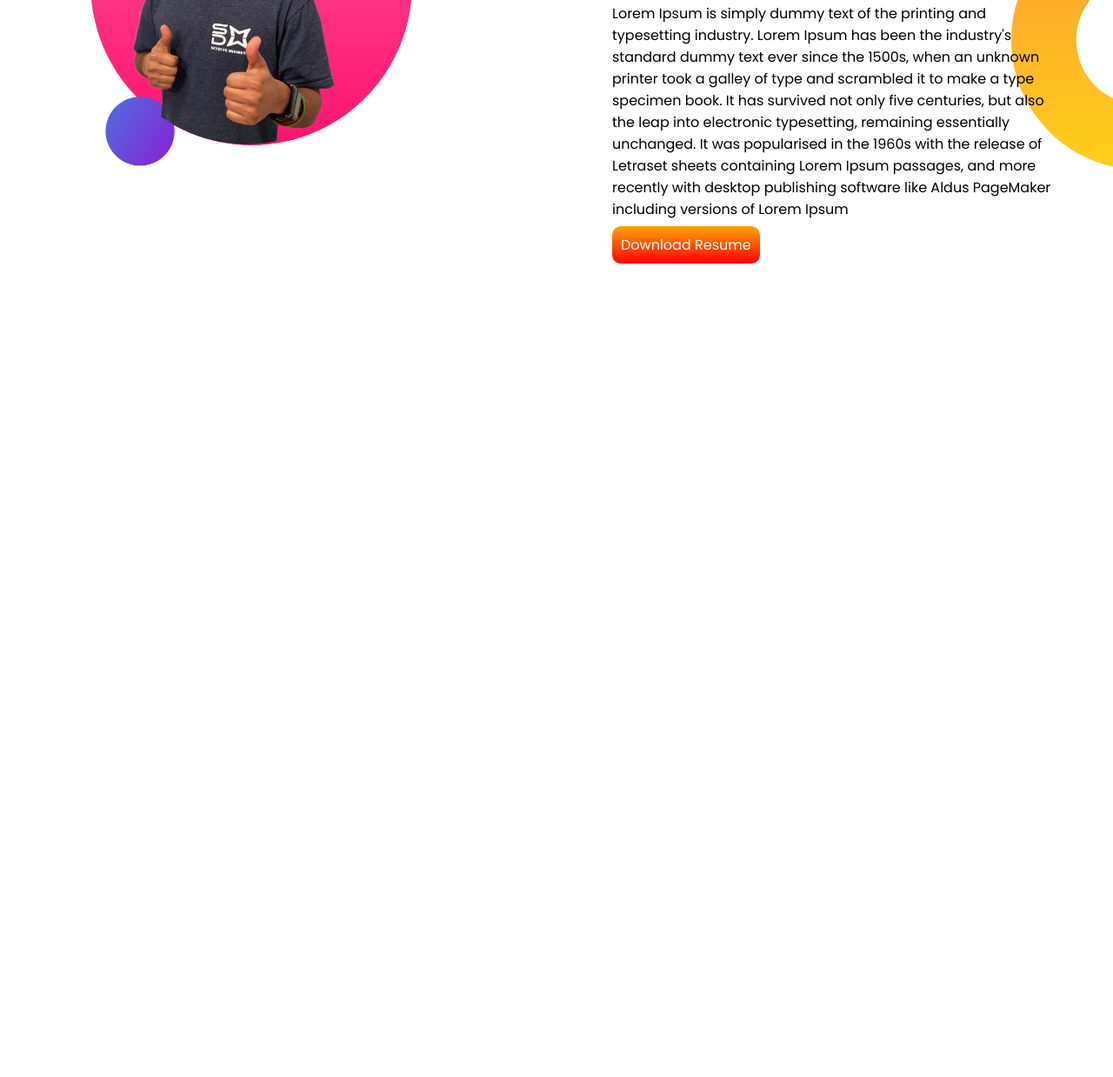
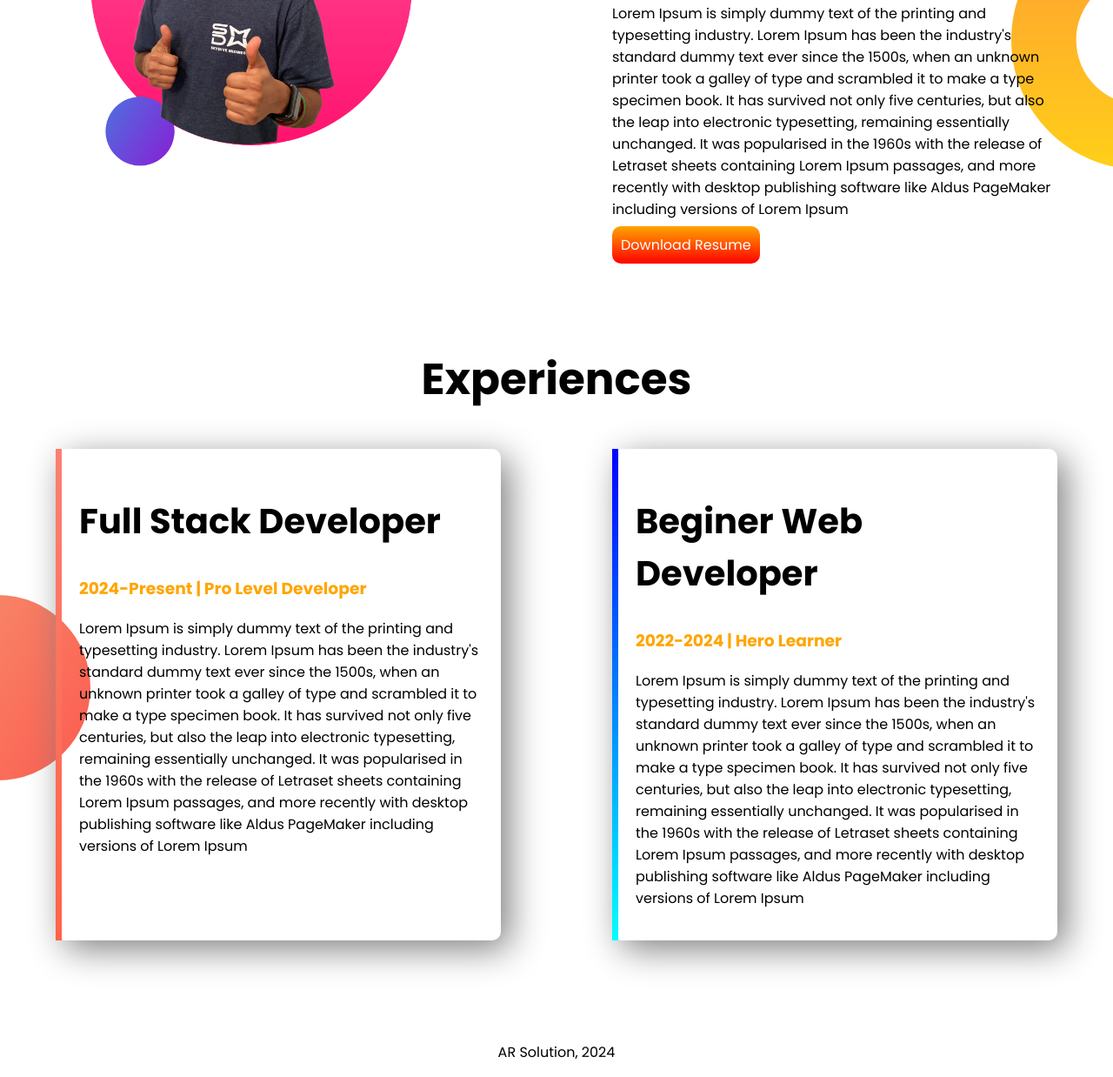
Before and after one commit to Abdur-Rouf-01/ar-soulutions, a plain HTML site: page index.html in a window 1280 px wide. Shown: the part 1008-2246 px from the top of the page at 87% size. Before the commit the page ends 1366 px from the top, so only its background shows below. Drawn offline with Linux system fonts and the light colour scheme.

Commit message:
third section and footer added

```diff
--- a/index.html
+++ b/index.html
@@ -17,7 +17,7 @@
 
 <body>
     <section class="top-section">
-        <div class="div-top-section">
+        <div class="div-top-section flexible-container">
             <div class="half-width">
                 <h1>Welcome To</h1>
                 <h1><span class="color-header">AR Solutions</span> World!</h1>
@@ -46,7 +46,7 @@
 
 
     <section class="dream-section">
-        <div class="div-mid-section">
+        <div class="div-mid-section flexible-container">
             <div class="half-width">
                 <img class="image-width" src="images/jhankar2.png" alt="">
             </div>
@@ -71,6 +71,56 @@
     </section>
 
 
+    <section class="experience-section">
+        <h1 class="experience-heading-h1">Experiences</h1>
+
+        <div class="flexible-container">
+            <div id="full-stack-developer" class="add-box-shadow">
+                <h2 class="experience-heading-h2">Full Stack Developer</h2>
+                <h3 class="color-header">2024-Present | Pro Level Developer</h3>
+                <p>
+                    Lorem Ipsum is simply dummy text of the printing and typesetting industry. Lorem Ipsum has been
+                    the
+                    industry's standard dummy text ever since the 1500s, when an unknown printer took a galley of
+                    type
+                    and
+                    scrambled it to make a type specimen book. It has survived not only five centuries, but also the
+                    leap
+                    into electronic typesetting, remaining essentially unchanged. It was popularised in the 1960s
+                    with
+                    the
+                    release of Letraset sheets containing Lorem Ipsum passages, and more recently with desktop
+                    publishing
+                    software like Aldus PageMaker including versions of Lorem Ipsum
+                </p>
+            </div>
+
+            <div id="baby-developer" class="add-box-shadow">
+                <h2 class="experience-heading-h2">Beginer Web Developer</h2>
+                <h3 class="color-header">2022-2024 | Hero Learner</h3>
+                <p>
+                    Lorem Ipsum is simply dummy text of the printing and typesetting industry. Lorem Ipsum has been
+                    the
+                    industry's standard dummy text ever since the 1500s, when an unknown printer took a galley of
+                    type
+                    and
+                    scrambled it to make a type specimen book. It has survived not only five centuries, but also the
+                    leap
+                    into electronic typesetting, remaining essentially unchanged. It was popularised in the 1960s
+                    with
+                    the
+                    release of Letraset sheets containing Lorem Ipsum passages, and more recently with desktop
+                    publishing
+                    software like Aldus PageMaker including versions of Lorem Ipsum
+                </p>
+            </div>
+        </div>
+    </section>
+
+    <footer>
+        <p>AR Solution, 2024</p>
+    </footer>
+
 </body>
 
 </html>
--- a/styles.css
+++ b/styles.css
@@ -12,7 +12,7 @@ body {
     background-repeat: no-repeat;
 }
 
-.div-top-section {
+.flexible-container {
     display: flex;
 }
 
@@ -44,6 +44,44 @@ body {
     background-position: right;
 }
 
-.div-mid-section {
-    display: flex;
+.experience-section {
+    background-image: url(images/exp-bg.png);
+    background-repeat: no-repeat;
+    background-position: left;
 }
+
+
+.experience-heading-h1 {
+    text-align: center;
+    font-size: 50px;
+}
+
+.experience-heading-h2 {
+    font-size: 40px;
+}
+
+.add-box-shadow {
+    box-shadow: 10px 10px 40px grey;
+    width: 40%;
+    margin-left: 5%;
+    margin-right: 5%;
+    padding: 20px;
+    border-radius: 10px;
+    margin-bottom: 100px;
+}
+
+#full-stack-developer {
+    border-left: 7px solid;
+    border-image: linear-gradient(salmon, tomato);
+    border-image-slice: 1;
+}
+
+#baby-developer {
+    border-left: 7px solid;
+    border-image: linear-gradient(blue, cyan);
+    border-image-slice: 1;
+}
+
+footer p {
+    text-align: center;
+}
```
